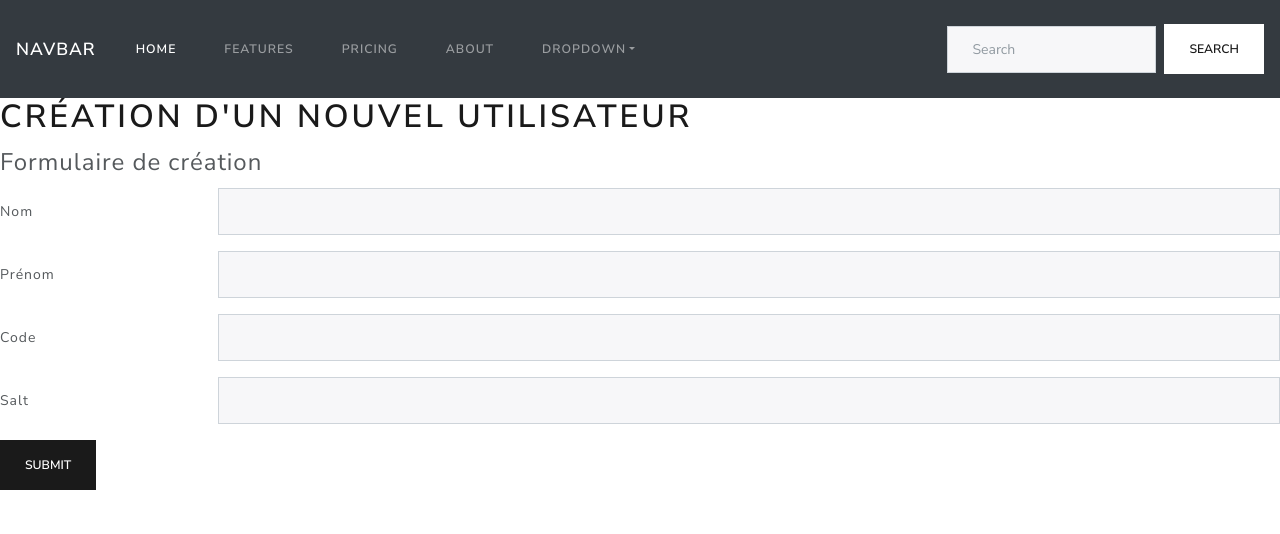
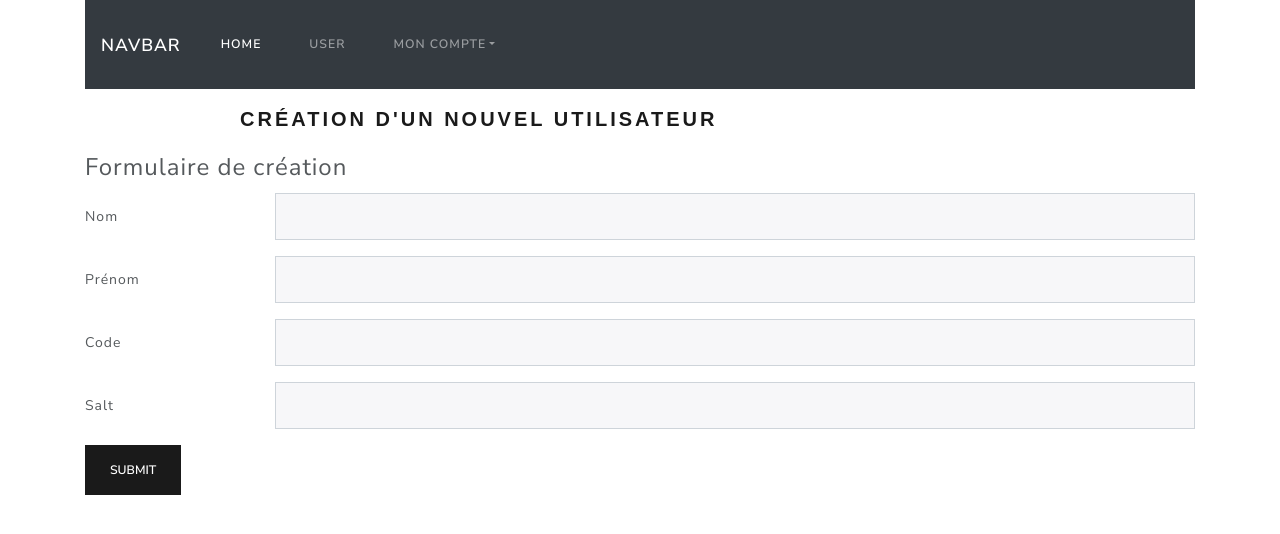
Before and after one commit to DiZurix/symfony, a Symfony app: template templates/user/index.html.twig in a window 1280 px wide. Shown: the top 534 px of the page. Run offline with Twig, Linux system fonts and the light colour scheme; the template is opened without the code that fills it, so the values that code supplies are empty; some libraries are stand-ins or nearby versions.

Commit message:
05/02/21

```diff
--- a/src/Controller/UserController.php
+++ b/src/Controller/UserController.php
@@ -8,6 +8,7 @@ use Symfony\Component\Routing\Annotation\Route;
 use Doctrine\ORM\EntityManagerInterface;
 use Symfony\Component\HttpFoundation\Request;
 use App\Entity\Utilisateur;
+use Symfony\Component\HttpFoundation\Session\Session;
 
 class UserController extends AbstractController
 {
--- a/templates/authentification/index.html.twig
+++ b/templates/authentification/index.html.twig
@@ -5,7 +5,7 @@
 {% block body %}
 
    <h1>{{ controller_name }}</h1>
-   <form action="/user" method="post">
+   <form action="/connexion" method="post">
       <fieldset>
          <legend>Bienvenue</legend>
          <div class="form-group row">
--- a/templates/base.html.twig
+++ b/templates/base.html.twig
@@ -10,7 +10,7 @@
         {% block javascripts %}{% endblock %}
     </head>
     <body>
-        <div class="container"></div>
+        <div class="container">
           <nav class="navbar navbar-expand-lg navbar-dark bg-dark">
               <a class="navbar-brand" href="#">Navbar</a>
               <button class="navbar-toggler" type="button" data-toggle="collapse" data-target="#navbarColor02" aria-controls="navbarColor02" aria-expanded="false" aria-label="Toggle navigation">
@@ -25,31 +25,22 @@
                   </a>
                 </li>
                 <li class="nav-item">
-                <a class="nav-link" href="#">Features</a>
-              </li>
-              <li class="nav-item">
-                <a class="nav-link" href="#">Pricing</a>
-              </li>
-              <li class="nav-item">
-                <a class="nav-link" href="#">About</a>
+                  <a class="nav-link" href="/user">User</a>
                 </li>
                 <li class="nav-item dropdown">
-                <a class="nav-link dropdown-toggle" data-toggle="dropdown" href="#" role="button" aria-haspopup="true" aria-expanded="false">Dropdown</a>
+                  <a class="nav-link dropdown-toggle" data-toggle="dropdown" href="#" role="button" aria-haspopup="true" aria-expanded="false">Mon compte</a>
                   <div class="dropdown-menu">
-                  <a class="dropdown-item" href="#">Action</a>
-                  <a class="dropdown-item" href="#">Another action</a>
-                  <a class="dropdown-item" href="#">Something else here</a>
-                  <div class="dropdown-divider"></div>
-                  <a class="dropdown-item" href="#">Separated link</a>
+                    <a class="dropdown-item" href="/dashboard">Dashboard</a>
+                    <a class="dropdown-item" href="/deconnexion">Déconnexion</a>
                   </div>
                 </li>
               </ul>
-              <form class="form-inline my-2 my-lg-0">
-                <input class="form-control mr-sm-2" type="text" placeholder="Search">
-                <button class="btn btn-secondary my-2 my-sm-0" type="submit">Search</button>
-              </form>
             </div>
           </nav>
           {% block body %}{% endblock %}
+        </div>
+      <script src="https://code.jquery.com/jquery-3.3.1.slim.min.js" integrity="sha384-q8i/X+965DzO0rT7abK41JStQIAqVgRVzpbzo5smXKp4YfRvH+8abtTE1Pi6jizo" crossorigin="anonymous"></script>
+      <script src="https://cdnjs.cloudflare.com/ajax/libs/popper.js/1.14.7/umd/popper.min.js" integrity="sha384-UO2eT0CpHqdSJQ6hJty5KVphtPhzWj9WO1clHTMGa3JDZwrnQq4sF86dIHNDz0W1" crossorigin="anonymous"></script>
+      <script src="https://stackpath.bootstrapcdn.com/bootstrap/4.3.1/js/bootstrap.min.js" integrity="sha384-JjSmVgyd0p3pXB1rRibZUAYoIIy6OrQ6VrjIEaFf/nJGzIxFDsf4x0xIM+B07jRM" crossorigin="anonymous"></script>
     </body>
 </html>
--- a/templates/user/index.html.twig
+++ b/templates/user/index.html.twig
@@ -3,9 +3,15 @@
 {% block title %}Hello UserController!{% endblock %}
 
 {% block body %}
+
+<style>
+    .example-wrapper { margin: 1em auto; max-width: 800px; width: 95%; font: 18px/1.5 sans-serif; }
+    .example-wrapper code { background: #F5F5F5; padding: 2px 6px; }
+</style>
+
 <div class="example-wrapper">
-    <h1>Création d'un nouvel utilisateur</h1>
-
+    <h4>Création d'un nouvel utilisateur</h4>
+</div>
     <form action="/createUser" method="post">
         <fieldset>
             <legend>Formulaire de création</legend>
@@ -37,5 +43,5 @@
         </fieldset>
         <button type="submit" class="btn btn-primary">Submit</button>
     </form>
-</div>
+
 {% endblock %}
```
Also changed, not shown: src/Controller/AuthentificationController.php (+55 -0 lines), src/Controller/GenreController.php (added, +40 -0 lines), templates/authentification/dashboard.html.twig (added, +13 -0 lines), templates/genre/index.html.twig (added, +21 -0 lines). Lines whose indentation alone changed are shown as unchanged.
